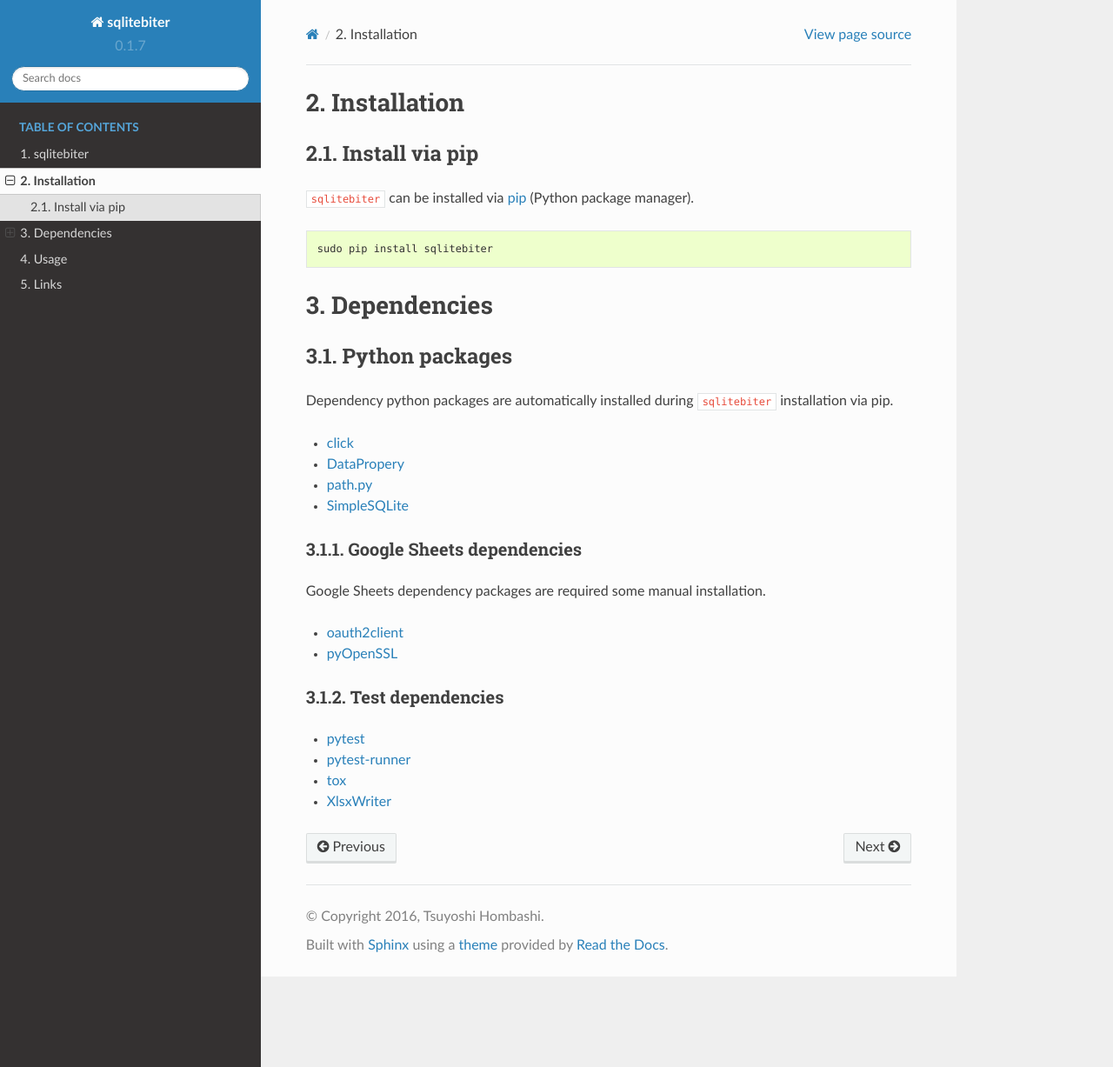
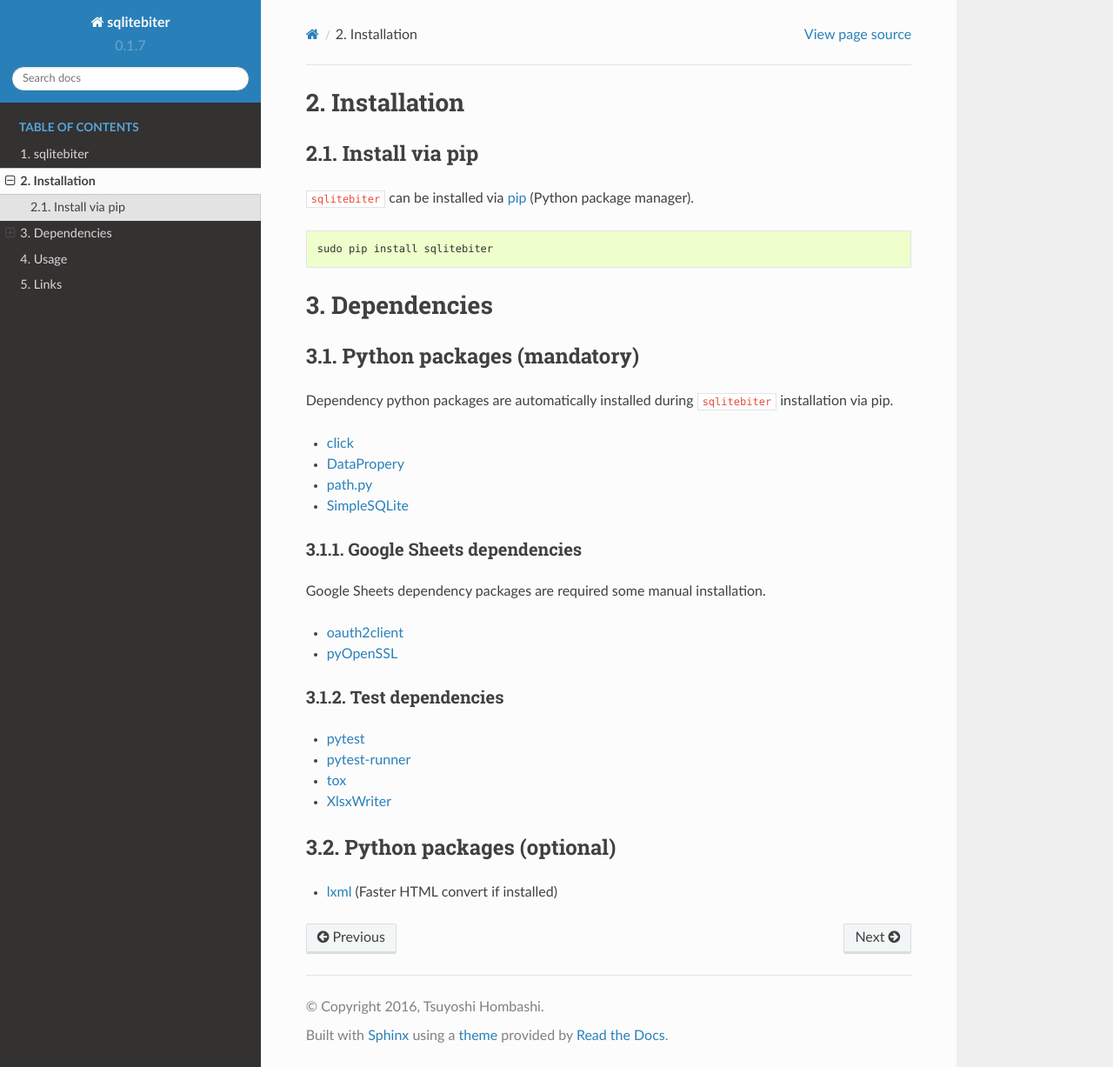
Before and after one commit to thombashi/sqlitebiter, a Sphinx documentation site: the page built from docs/pages/installation.rst, in a window 1280 px wide and 1227 px high. Shown: the whole window at 87% size. Built offline with Sphinx 7.4.7 and the Read the Docs theme 2.0.0, drawn with Linux system fonts in a browser that asks for light colours; pages that are not in the unit, such as notebooks, are missing from menus.

Commit message:
Update docs

```diff
--- a/docs/pages/installation.rst
+++ b/docs/pages/installation.rst
@@ -15,9 +15,8 @@
 Dependencies
 ============
 
-Python packages
----------------
-
+Python packages (mandatory)
+------------------------------
 Dependency python packages are automatically installed during
 ``sqlitebiter`` installation via pip.
 
@@ -41,3 +40,7 @@
 - `pytest-runner <https://pypi.python.org/pypi/pytest-runner>`__
 - `tox <https://testrun.org/tox/latest/>`__
 - `XlsxWriter <http://xlsxwriter.readthedocs.io/>`__
+
+Python packages (optional)
+------------------------------
+- `lxml <http://lxml.de/installation.html>`__ (Faster HTML convert if installed)
--- a/docs/pages/introduction/summary.txt
+++ b/docs/pages/introduction/summary.txt
@@ -1 +1 @@
-sqlitebiter is a CLI tool to convert CSV/JSON/Excel/Google-Sheets to a SQLite database file.
+sqlitebiter is a CLI tool to convert CSV/Excel/HTML/JSON/Google-Sheets to a SQLite database file.
```
